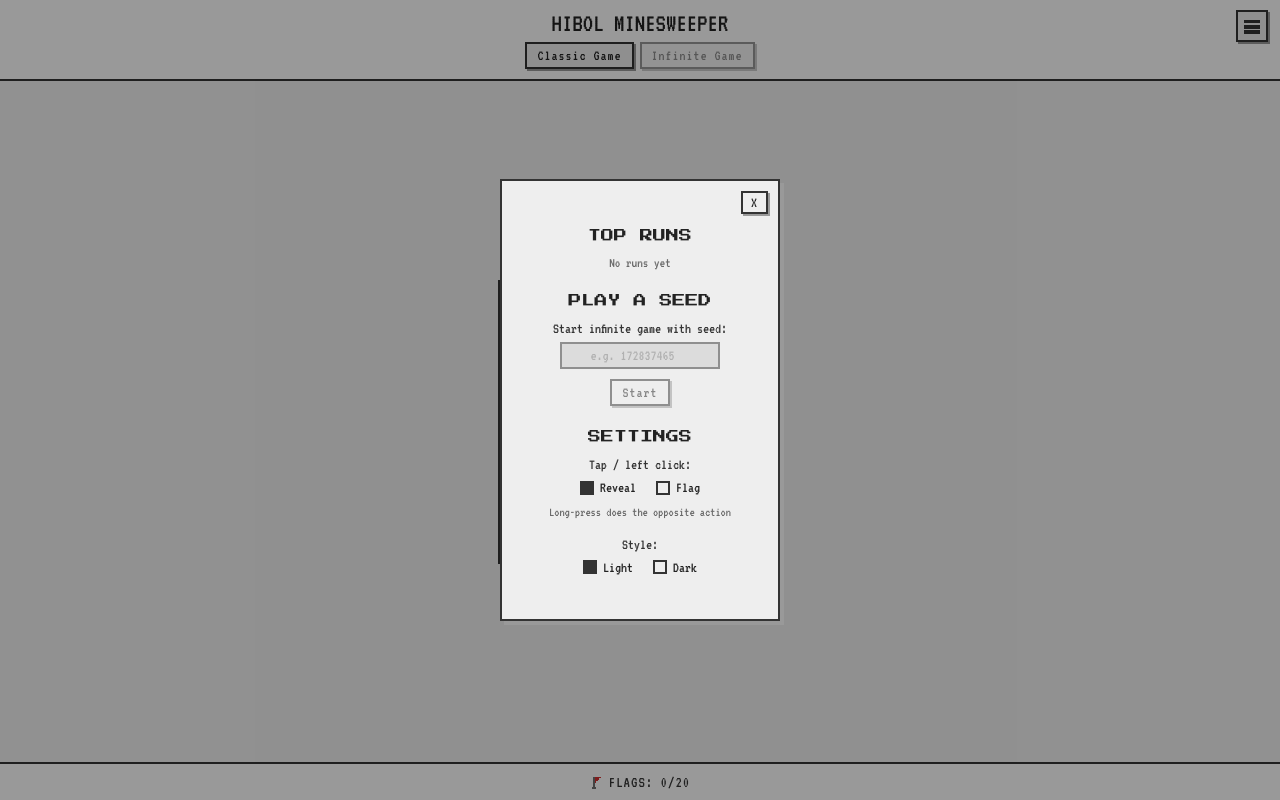
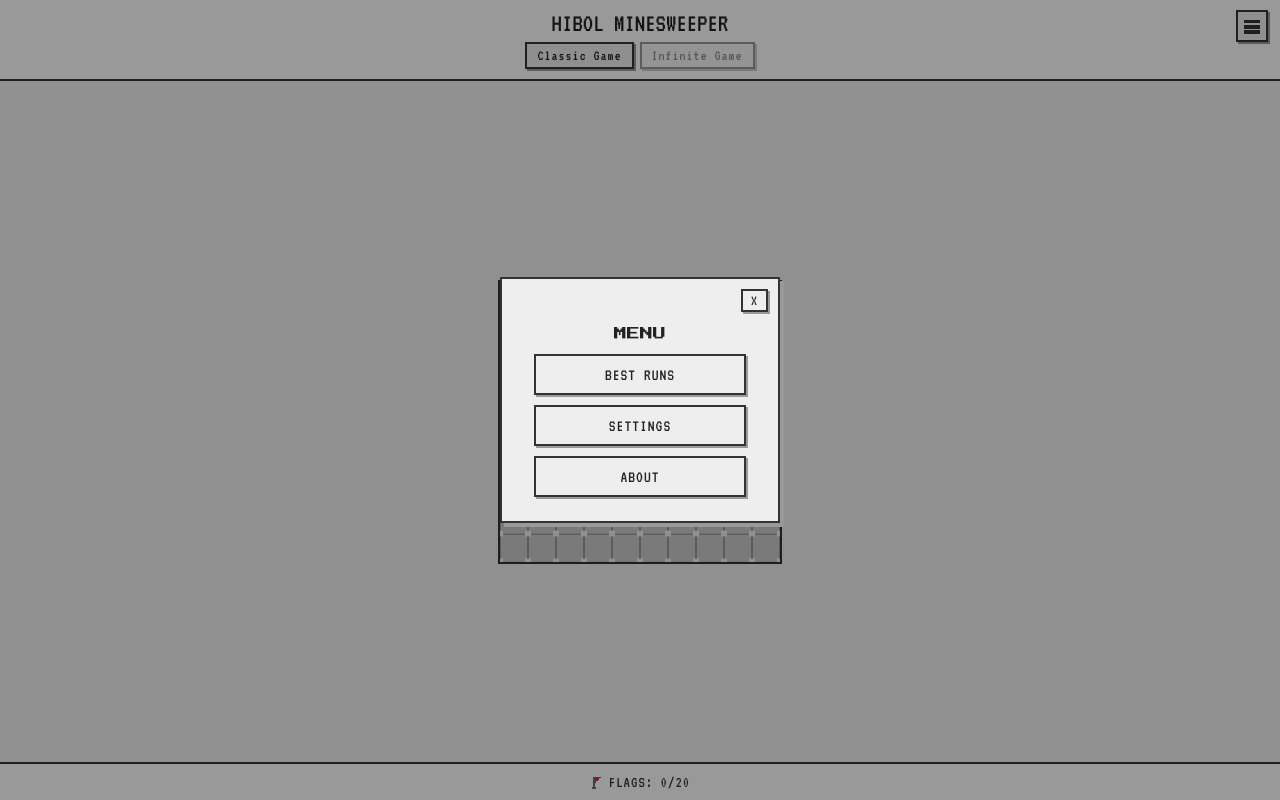
Before and after one commit to hibol/hibol-minesweeper, a Vue app: page / in a window 1280 px wide. Both pictures are taken after a click on the button "Menu". Built offline with nearby package versions, Linux system fonts and the light colour scheme.

Commit message:
expose hearts and robots collected in best runs and split burger menu in different pages

```diff
--- a/src/App.vue
+++ b/src/App.vue
@@ -137,6 +137,8 @@ watch(
         revealedCount: game.value.revealedCount,
         distance: Math.round(game.value.maxDistance),
         minesTriggeredCount: game.value.minesTriggeredCount,
+        heartsCollectedCount: game.value.heartsCollectedCount,
+        robotsTriggeredCount: game.value.robotsTriggeredCount,
         seed: game.value.seed,
         timestamp: Date.now()
       })
--- a/src/components/BurgerMenu.vue
+++ b/src/components/BurgerMenu.vue
@@ -11,6 +11,7 @@ defineProps({
 const emit = defineEmits(['start-infinite-with-seed'])
 
 const isOpen = ref(false)
+const activePage = ref(null)
 const topRuns = ref([])
 const seedInput = ref('')
 
@@ -21,11 +22,22 @@ function toggleMenu() {
 
   if (isOpen.value) {
     topRuns.value = loadTopRuns()
+  } else {
+    activePage.value = null
   }
 }
 
 function closeMenu() {
   isOpen.value = false
+  activePage.value = null
+}
+
+function openPage(page) {
+  activePage.value = page
+}
+
+function backToMenu() {
+  activePage.value = null
 }
 
 function formatDate(timestamp) {
@@ -53,8 +65,19 @@ function submitSeed() {
 
   <div v-if="isOpen" class="menu-overlay" @click.self="closeMenu">
     <div class="menu-panel">
+      <button v-if="activePage" class="menu-back pixel-btn" @click="backToMenu" aria-label="Back">&lt;</button>
       <button class="menu-close pixel-btn" @click="closeMenu" aria-label="Close">X</button>
 
+      <template v-if="!activePage">
+        <div class="menu-section-title">MENU</div>
+        <ul class="nav-list">
+          <li><button class="nav-item" @click="openPage('best-runs')">BEST RUNS</button></li>
+          <li><button class="nav-item" @click="openPage('settings')">SETTINGS</button></li>
+          <li><button class="nav-item" @click="openPage('about')">ABOUT</button></li>
+        </ul>
+      </template>
+
+      <template v-else-if="activePage === 'best-runs'">
         <div class="menu-section-title">TOP RUNS</div>
         <ol v-if="topRuns.length" class="run-list">
           <li v-for="(run, i) in topRuns" :key="run.timestamp" class="run-row">
@@ -63,6 +86,8 @@ function submitSeed() {
               <span>{{ run.revealedCount }} cells</span>
               <span>{{ run.distance }} dist</span>
               <span>{{ run.minesTriggeredCount }} mines</span>
+              <span v-if="run.heartsCollectedCount">{{ run.heartsCollectedCount }} hearts</span>
+              <span v-if="run.robotsTriggeredCount">{{ run.robotsTriggeredCount }} robots</span>
             </div>
             <div class="run-meta">{{ formatDate(run.timestamp) }} &middot; seed {{ run.seed }}</div>
           </li>
@@ -83,7 +108,9 @@ function submitSeed() {
           </label>
           <button type="submit" class="pixel-btn" :disabled="!infiniteUnlocked || !isValidSeed">Start</button>
         </form>
+      </template>
 
+      <template v-else-if="activePage === 'settings'">
         <div class="menu-section-title">SETTINGS</div>
 
         <div class="settings-group">
@@ -110,6 +137,15 @@ function submitSeed() {
             Dark
           </label>
         </div>
+      </template>
+
+      <template v-else-if="activePage === 'about'">
+        <div class="menu-section-title">ABOUT</div>
+        <div class="about-content">
+          <div class="about-name">Hibol Minesweeper</div>
+          <a class="about-link pixel-btn" href="mailto:hibol18@gmail.com?subject=Hibol%20Minesweeper%20feedback">Send feedback</a>
+        </div>
+      </template>
     </div>
   </div>
 </template>
@@ -160,6 +196,55 @@ function submitSeed() {
   right: 10px;
   padding: 2px 8px;
   line-height: 1;
+}
+
+.menu-back {
+  position: absolute;
+  top: 10px;
+  left: 10px;
+  padding: 2px 8px;
+  line-height: 1;
+}
+
+.nav-list {
+  list-style: none;
+  margin: 0;
+  padding: 0;
+  display: flex;
+  flex-direction: column;
+  gap: 10px;
+  min-width: 200px;
+}
+
+.nav-item {
+  width: 100%;
+  font-family: 'VT323', monospace;
+  font-size: 17px;
+  letter-spacing: 1px;
+  background: var(--color-panel-bg);
+  border: 2px solid var(--color-chrome-border);
+  box-shadow: 2px 2px 0 var(--color-border-soft);
+  padding: 10px 14px;
+  color: var(--color-text-strong);
+  cursor: pointer;
+}
+
+.about-content {
+  display: flex;
+  flex-direction: column;
+  align-items: center;
+  gap: 14px;
+}
+
+.about-name {
+  font-family: 'Press Start 2P', monospace;
+  font-size: 13px;
+  color: var(--color-text-strong);
+}
+
+.about-link {
+  text-decoration: none;
+  display: inline-block;
 }
 
 .menu-section-title {
```
Lines whose indentation alone changed are shown as unchanged.
